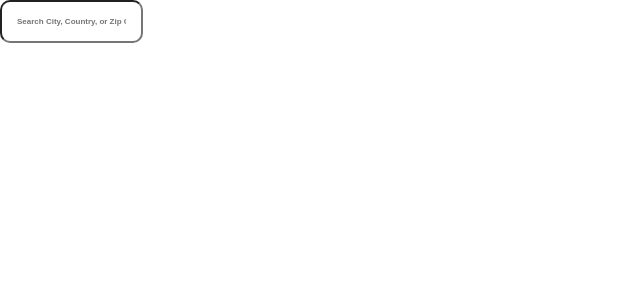
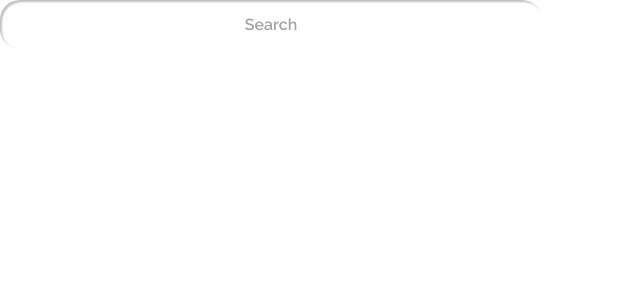
Before and after one commit to GTWeatherForcast/weather-client, a React (Create React App) app: page /test in a window 1280 px wide. Shown: the top 300 px of the page, without its empty margins (0-640 px from the left). Built offline with nearby package versions, Linux system fonts and the light colour scheme; the HTML template or start-up script is replaced by a standard one.

Commit message:
Added styling to search bar; added generic search bar (default export) and made Location Search a different export

```diff
--- a/src/components/demo/ComponentTest.js
+++ b/src/components/demo/ComponentTest.js
@@ -1,4 +1,4 @@
-import LocationSearch from "../inputs/LocationSearch";
+import LocationSearch from "../inputs/SearchBar";
 
 function ComponentTestPage() {
     return (
--- a/src/components/inputs/LocationSearch.js
+++ /dev/null
@@ -1,21 +0,0 @@
-import styles from './SearchBar.css';
-import { useState } from "react";
-
-function LocationSearch() {
-  const [locationString, setLocationString] = useState("");
-
-  return (
-    <form action="">
-      <input
-        id="locationSearch"
-        type="text"
-        placeholder="Search City, Country, or Zip Code"
-        value={locationString}
-        onChange={(e) => { setLocationString(e.target.value); }}
-        onSubmit={(e) => { e.preventDefault(); }}
-      />
-    </form>
-  );
-}
-
-export default LocationSearch;
--- a/src/components/inputs/SearchBar.css
+++ /dev/null
@@ -1,6 +0,0 @@
-input[type=text] {
-    padding: 15px;
-    border-radius: 10px;
-    font-size: 0.5em;
-    font-weight: bold;
-}
--- /dev/null
+++ b/src/components/inputs/SearchBar.js
@@ -0,0 +1,40 @@
+import styles from './SearchBar.module.css';
+import { useState } from "react";
+
+export function SearchBar() {
+  const [searchStr, setSearchStr] = useState("");
+
+  return (
+    <form action="">
+      <input
+        id=""
+        className={`${styles.searchBar}`}
+        type="text"
+        placeholder="Search"
+        value={searchStr}
+        onChange={(e) => { setSearchStr(e.target.value); }}
+        onSubmit={(e) => { e.preventDefault(); }}
+      />
+    </form>
+  );
+}
+
+export function LocationSearch() {
+  const [locationString, setLocationString] = useState("");
+
+  return (
+    <form action="">
+      <input
+        id="locationSearch"
+        className={`${styles.searchBar}`}
+        type="text"
+        placeholder="Search City, Country, or Zip Code"
+        value={locationString}
+        onChange={(e) => { setLocationString(e.target.value); }}
+        onSubmit={(e) => { e.preventDefault(); }}
+      />
+    </form>
+  );
+}
+
+export default SearchBar;
--- /dev/null
+++ b/src/components/inputs/SearchBar.module.css
@@ -0,0 +1,19 @@
+@import url('https://fonts.googleapis.com/css2?family=Raleway:wght@600&display=swap');
+
+.searchBar {
+    font-family: Raleway;
+    padding: 15px;
+    border-radius: 20px;
+    border: 0;
+    box-shadow:  inset rgba(0, 0, 0, 25%) 2px 2px 2px;
+    text-align: center;
+    font-size: 1em;
+    font-weight: 600;
+    width: 512px;
+    background-color: rgba(255, 255, 255, 30%)
+
+}
+
+.searchBar::placeholder {
+    color: #A3A3A3;
+}
--- a/src/components/landing/Landing.js
+++ b/src/components/landing/Landing.js
@@ -1,4 +1,5 @@
 import styles from "./Landing.module.css";
+import { LocationSearch, SearchBar } from "../inputs/SearchBar"
 
 function LandingPage() {
   const signInClick = () => {};
@@ -31,6 +32,7 @@ function LandingPage() {
           Welcome to Georgia Tech Weather Forecast!
         </p>
         <div id={styles["rectangle"]}></div>
+        <LocationSearch />
       </div>
     </div>
   );
--- a/src/components/landing/Landing.module.css
+++ b/src/components/landing/Landing.module.css
@@ -71,6 +71,7 @@ nav li {
     flex-shrink: 0;
     /* position: absolute; */
     /* bottom: 35%; */
+    margin-bottom: 3em;
 }
 
 #content-container {
```
